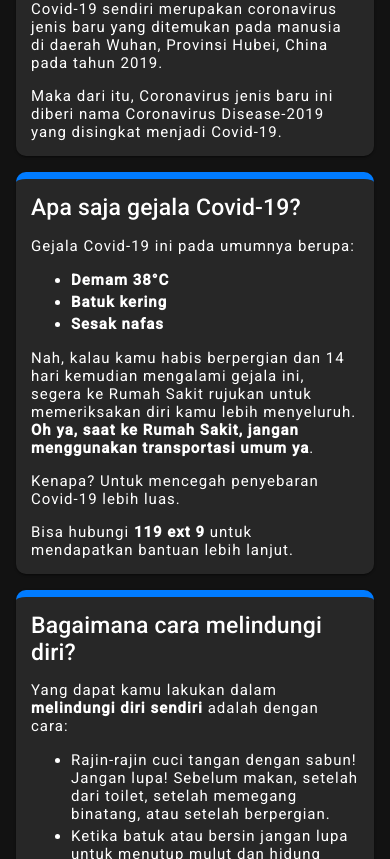
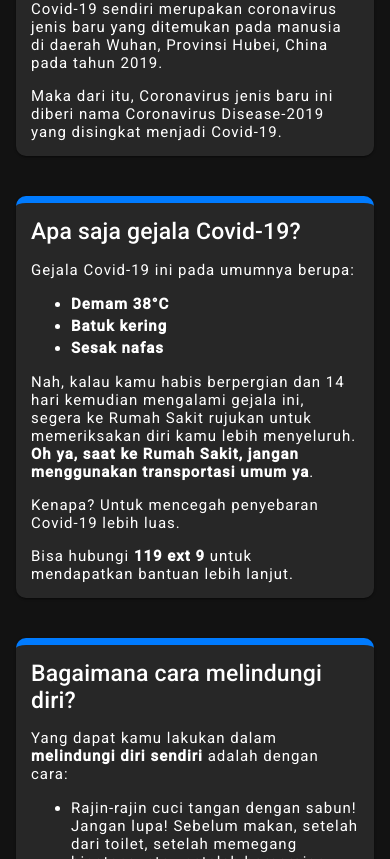
Before and after one commit to elvinvalentino/covid-19-tracking-app, a React (Create React App) app: page / in a window 390 px wide. Shown: the part 1141-2000 px from the top of the page. Built offline with nearby package versions, Linux system fonts and the light colour scheme; no server answers.

Commit message:
adjust some styling

```diff
--- a/src/style.css
+++ b/src/style.css
@@ -151,6 +151,7 @@ body{
                 0 2px 1px -1px rgba(0, 0, 0, 0.12),
                 0 1px 3px 0px rgba(0, 0, 0, 0.2);
     border-top: 7px solid #007bff;
+    margin-bottom: 1em;
 }
 
 .article .article-content h1{
@@ -212,6 +213,14 @@ body{
     .content{
         grid-template-columns: repeat(2, 1fr);
     }
+
+    .article{
+        margin-bottom: 1em;
+    }
+
+    .article .article-content{
+        margin-bottom: 1.5em;
+    }
 }
 
 @media screen and (max-width: 800px){
```
